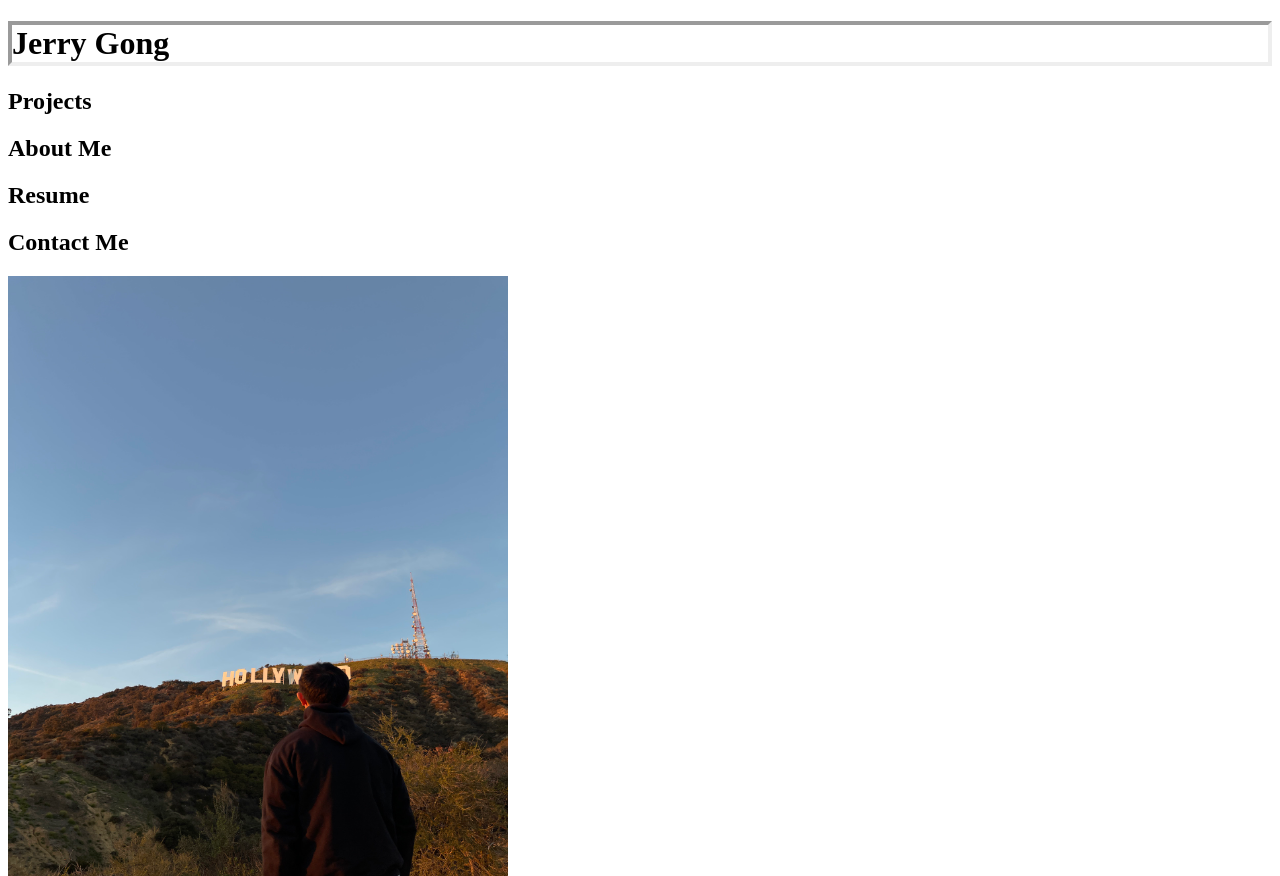
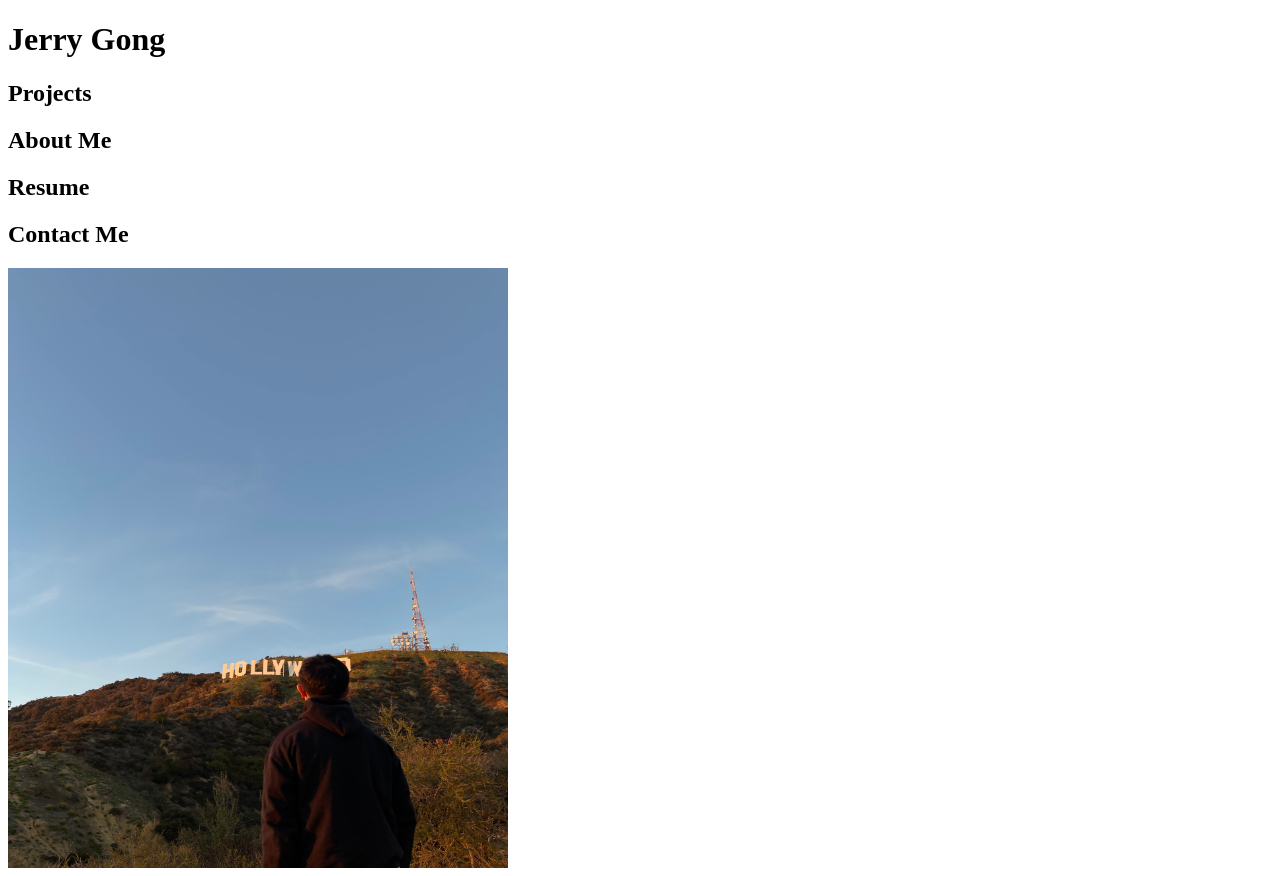
Before and after one commit to JGong7/cse134b-hw5final, a plain HTML site: page index.html in a window 1280 px wide. Shown: the top 876 px of the page. Drawn offline with Linux system fonts and the light colour scheme.

Commit message:
Update index.html

```diff
--- a/index.html
+++ b/index.html
@@ -9,7 +9,7 @@
         <script></script>
         <style>
             h1 {
-                border: 4px inset;
+                border: 0px inset;
             }
         </style>
     </head>
```
